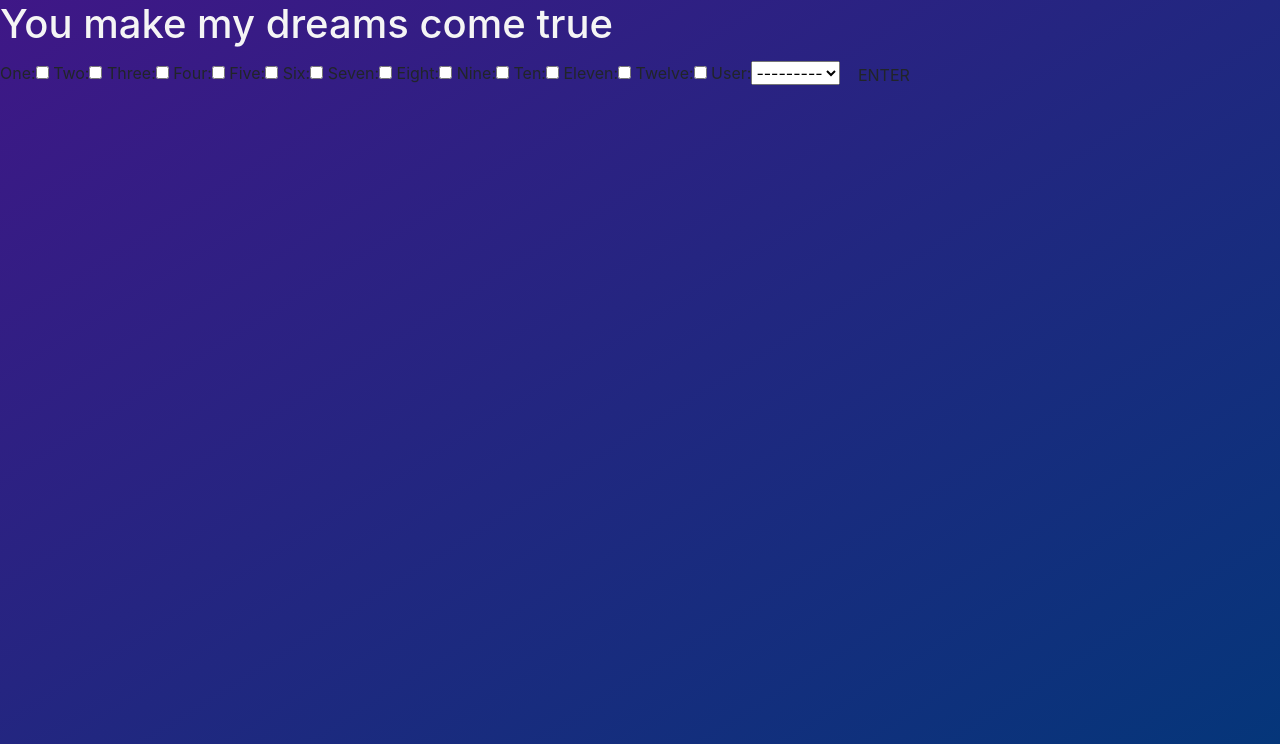
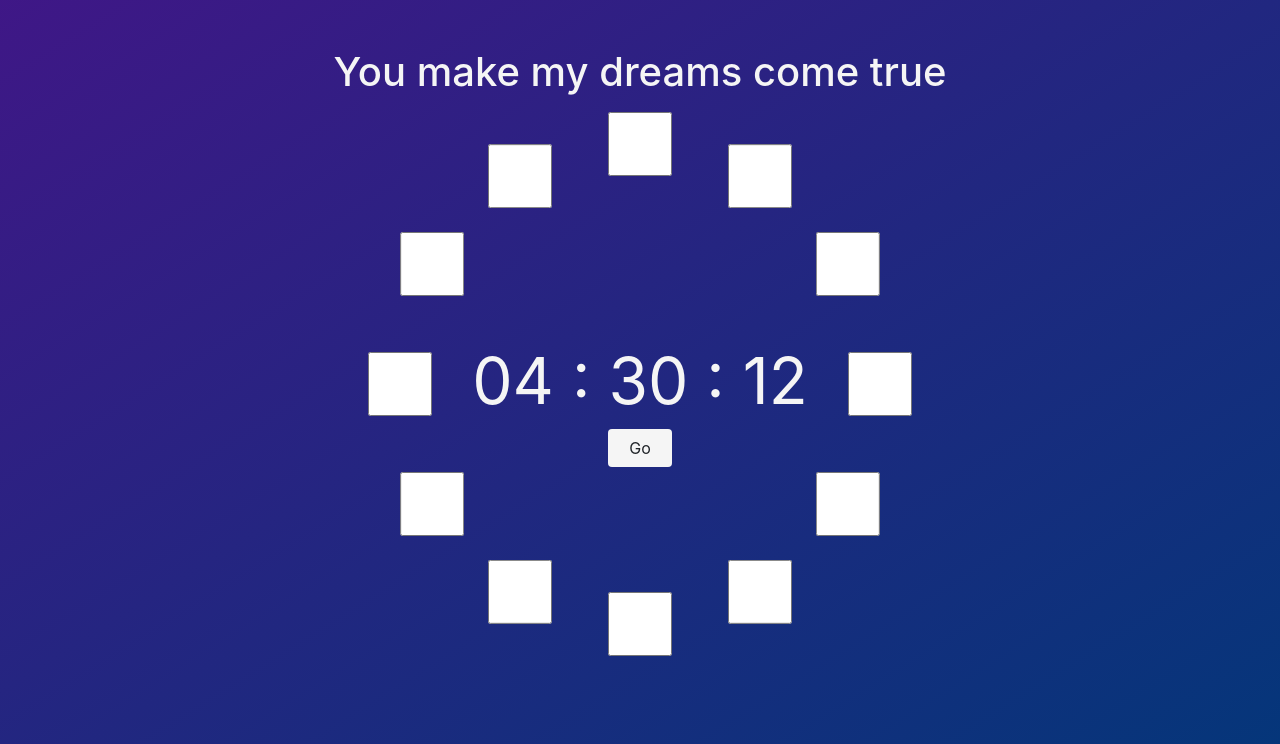
Before and after one commit to aloha45/dapjeongneo, a Django app: page /dreamboard_create/ in a window 1280 px wide. Shown: the part 56-800 px from the top of the page. Run offline with Django 3.2, Linux system fonts and the light colour scheme; some libraries are stand-ins or nearby versions.

Commit message:
dreamboard renders in a circle

```diff
--- a/main_app/static/css/style.css
+++ b/main_app/static/css/style.css
@@ -21,7 +21,9 @@ body {
   }
 
 h1 {
-      color: whitesmoke
+      color: whitesmoke;
+      text-align: center;
+      padding-bottom: 20px
   }
 
 #clock {
@@ -32,3 +34,51 @@ h1 {
 #newDream {
       text-align: center
   }
+
+.circle-container {
+    position: relative;
+    width: 30em;
+    height: 30em;
+    padding: 2.8em;
+    /*2.8em = 2em*1.4 (2em = half the width of a link with img, 1.4 = sqrt(2))*/
+    /* border: dashed 1px; */
+    border-radius: 50%;
+    margin: 1.75em auto 0;
+}
+
+.circle-container input {
+    display: block;
+    position: absolute;
+    top: 50%; left: 50%;
+    width: 4em; height: 4em;
+    margin: -2em;
+}
+
+#deg0 { transform: translate(15em); }
+#deg30 { transform: rotate(30deg) translate(15em) rotate(-30deg)}
+#deg60 { transform: rotate(60deg) translate(15em) rotate(-60deg)}
+#deg90 { transform: rotate(90deg) translate(15em) rotate(-90deg)}
+#deg120 { transform: rotate(120deg) translate(15em) rotate(-120deg)}
+#deg150 { transform: rotate(150deg) translate(15em) rotate(-150deg)}
+#deg180 { transform: rotate(180deg) translate(15em) rotate(-180deg)}
+#deg210 { transform: rotate(210deg) translate(15em) rotate(-210deg)}
+#deg240 { transform: rotate(240deg) translate(15em) rotate(-240deg)}
+#deg270 { transform: rotate(270deg) translate(15em) rotate(-270deg)}
+#deg300 { transform: rotate(300deg) translate(15em) rotate(-300deg)}
+#deg330 { transform: rotate(330deg) translate(15em) rotate(-330deg)}
+
+#deg360 {
+    margin-top:45px;
+    background-color: whitesmoke;
+    text-align: center;
+    height: 2.4em;
+    justify-self: center;
+    /* width: 12em; */
+    margin-right: 100px;
+}
+
+#deg360:hover {
+    background-color: grey;
+    color: whitesmoke;
+    box-shadow: black;
+}
--- a/main_app/templates/base.html
+++ b/main_app/templates/base.html
@@ -43,7 +43,39 @@
             </div>
           </nav>
     </header>
-    {% block content %}
-    {% endblock %}
+    <br>
+<br>
+{% block content %}
+{% endblock %}
+<div style='color: whitesmoke; font-size: 64px; text-align: center' id='clock'></div>
 </body>
+<script>
+    // setTimeout(function(){
+    //     location.reload(), 60000});
+    function currentTime() {
+        let date = new Date();
+        let hour = date.getHours();
+        let min = date.getMinutes();
+        let sec = date.getSeconds();
+        hour = updateTime(hour);
+        if (hour > 12) {
+            hour = parseInt((hour - 12))
+        }
+        min = updateTime(min);
+        sec = updateTime(sec);
+        document.getElementById("clock").innerText = hour + " : " + min + " : " + sec;
+        let t = setTimeout(function(){ currentTime() }, 1000);
+        }
+
+function updateTime(time) {
+  if (time < 10) {
+    return "0" + time;
+  }
+  else {
+    return time;
+  }
+}
+
+currentTime()
+</script>
 </html>
--- a/main_app/templates/dreamboards/create.html
+++ b/main_app/templates/dreamboards/create.html
@@ -2,10 +2,30 @@
 {% block content %}
 
 <h1>You make my dreams come true</h1>
-<form method="post">
+<div class='circle-container'>
+    <br>
+    <br>
+    <br>
+    <br>
+    <br>
+    <br>
+    <div style='color: whitesmoke; font-size: 64px; text-align: center' id='clock'></div>
+<form method="post" action="">
     {% csrf_token %}
-    {{ dreamboard_form.as_table }}
-    <input type="submit" class="btn" value="ENTER">
-  </form>
+        <input type="checkbox" id='deg0' name="one">
+        <input type="checkbox" id='deg30' name="two">
+        <input type="checkbox" id='deg60' name="three">
+        <input type="checkbox" id='deg90' name="four">
+        <input type="checkbox" id='deg120' name="five">
+        <input type="checkbox" id='deg150' name="six">
+        <input type="checkbox" id='deg180' name="seven">
+        <input type="checkbox" id='deg210' name="eight">
+        <input type="checkbox" id='deg240' name="nine">
+        <input type="checkbox" id='deg270' name="ten">
+        <input type="checkbox" id='deg300' name="eleven">
+        <input type="checkbox" id='deg330' name="twelve">
+        <input type="submit" id='deg360' class="btn" value="Go">
+    </form>
+</div>
 
 {% endblock %}
--- a/main_app/views.py
+++ b/main_app/views.py
@@ -93,7 +93,10 @@ def signup(request):
     return render (request, 'registration/signup.html', context)
 
 def dreamboard_create(request):
-    dreamboard_form = DreamboardForm()
+    dreamboard_form = DreamboardForm(request.POST)
+    if dreamboard_form.is_valid():
+        new_dreamboard = dreamboard_form.save(commit=False)
+        new_dreamboard.save()
     return render (request, 'dreamboards/create.html', {
         'dreamboard_form': dreamboard_form
     })
```
